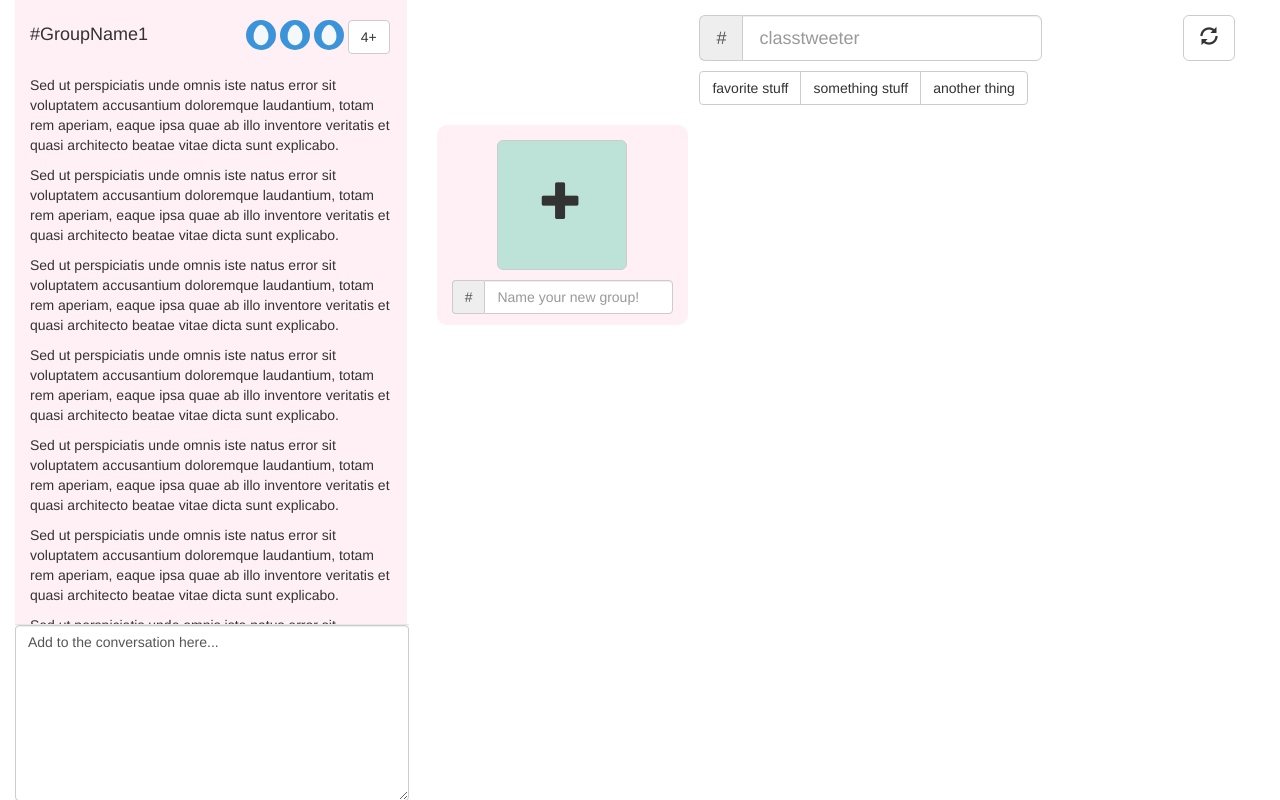
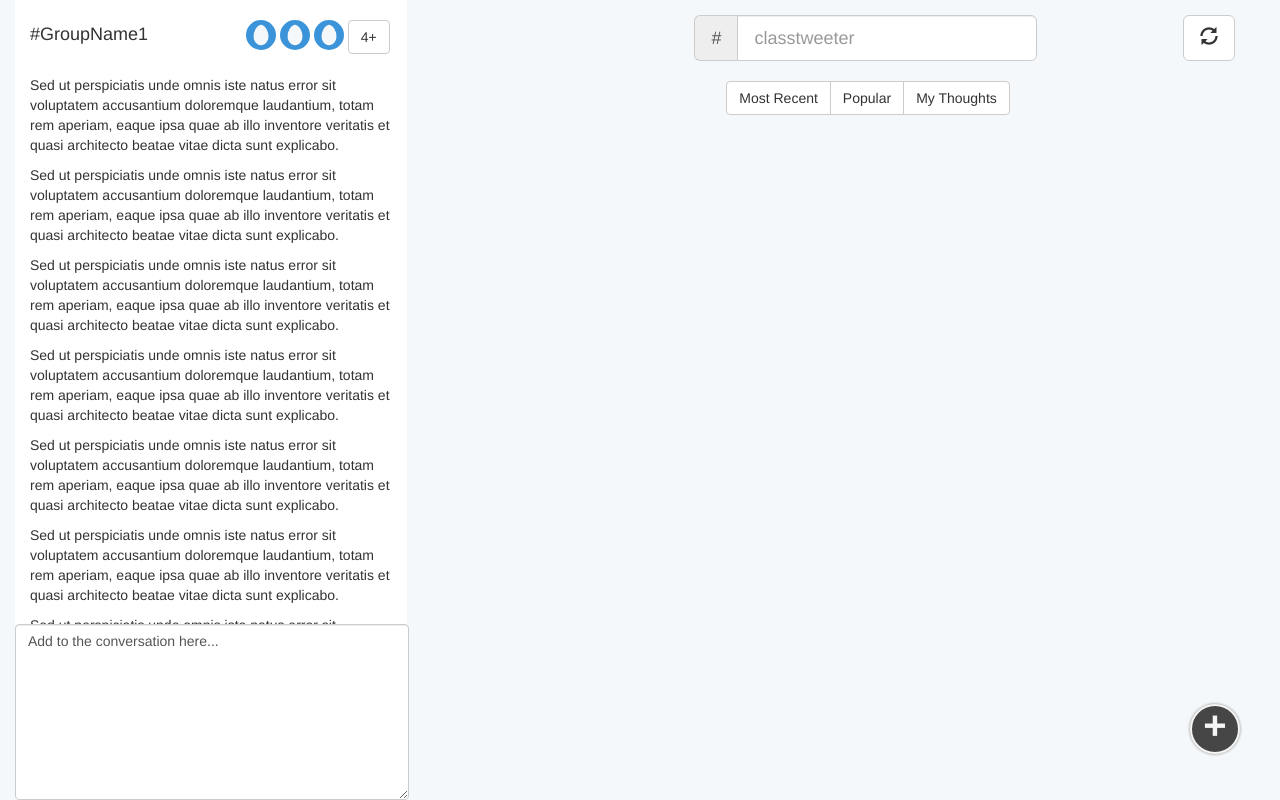
Before and after one commit to JNazare/classtweeter, a Flask app: template templates/classtweeter.html in a window 1280 px wide. Run offline with Flask 2, Linux system fonts and the light colour scheme; the template is opened without the code that fills it, so the values that code supplies are empty; some libraries are stand-ins or nearby versions.

Commit message:
style changes

```diff
--- a/static/css/style.css
+++ b/static/css/style.css
@@ -1,49 +1,26 @@
-body {
-    font-family: 'Georgia', serif;
-    font-size: 16px;
-    margin: 30px;
-    padding: 0;
+body{
+    background-color: #f5f8fa;
 }
 
-img {
-    border: none;
+span.group-name{
+    line-height: 30px;
 }
 
-a {
-    color: #335E79;
+.round-button {
+    display:block;
+    width:50px;
+    height:50px;
+    line-height:38px;
+    border: 2px solid #f5f5f5;
+    border-radius: 50%;
+    color:#f5f5f5;
+    text-align:center;
+    text-decoration:none;
+    background: #464646;
+    box-shadow: 0 0 3px gray;
+    font-size:40px;
+    font-weight:bold;
 }
-
-p.message {
-    color: #335E79;
-    padding: 10px;
-    background: #CADEEB;
+.round-button:hover {
+    background: #262626;
 }
-
-p.error {
-    color: #783232;
-    padding: 10px;
-    background: #EBCACA;
-}
-
-input {
-    font-family: 'Georgia', serif;
-    font-size: 16px;
-    border: 1px solid black;
-    color: #335E79;
-    padding: 2px;
-}
-
-input[type="submit"] {
-    background: #CADEEB;
-    color: #335E79;
-    border-color: #335E79;
-}
-
-input[name="openid"] {
-    background: url(openid.png) 4px no-repeat;
-    padding-left: 24px;
-}
-
-h1, h2 {
-    font-weight: normal;
-}
--- a/templates/classtweeter.html
+++ b/templates/classtweeter.html
@@ -25,28 +25,15 @@
   <p>Sed ut perspiciatis unde omnis iste natus error sit voluptatem accusantium doloremque laudantium, totam rem aperiam, eaque ipsa quae ab illo inventore veritatis et quasi architecto beatae vitae dicta sunt explicabo.</p>
 
   <p>Sed ut perspiciatis unde omnis iste natus error sit voluptatem accusantium doloremque laudantium, totam rem aperiam, eaque ipsa quae ab illo inventore veritatis et quasi architecto beatae vitae dicta sunt explicabo.</p>
-  <nav class="navbar navbar-default navbar-fixed-bottom" style="height: 22vh; width: 30.8vw; background-color:white; margin-left:15px;">
-    <div class="container">
-
-      <textarea class="form-control" style="height: 22vh; width: 30.8vw; background-color:white; margin-left:-15px;">Add to the conversation here...</textarea>
-
-    </div>
+  <nav class="navbar navbar-default navbar-fixed-bottom" style="float: left; height: 22vh; background-color:transparent; border: none; margin-left:15px;">
+    <a style="float:right; margin-top: 10vh; margin-right: 5vh;" href="#" class="round-button">+</a>
+      <textarea class="form-control" style="height: 22vh; width: 30.8vw; background-color:white;">Add to the conversation here...</textarea>
   </nav>
 {% endblock %}
 {% block content %}
-  <div class="col-sm-4 col-md-4 " style="background-color:lavenderblush; height: 200px; overflow: scroll;">
-    <button type="button" class="btn btn-default btn-lg" style="margin-left: 45px; width: 130px; height: 130px; background-color:#bde3d8;font-size: 40px;">
-    <span class="glyphicon glyphicon-plus" style = aria-hidden="true">    </span>
-    </button>
-
-    <div class="input-group" style="margin-top: 10px;">
-      <span class="input-group-addon" id="basic-addon2">#</span>
-      <input type="text" class="form-control" placeholder="Name your new group!" aria-describedby="basic-addon1">
-    </div>
-  </div>
   {% for group in groups %}
-    <div class="col-sm-4 col-md-4" style="background-color:lavenderblush; height: 200px; overflow: scroll;">
-      <strong> {{group.hashtagString | hashtagToGroupname | capitalize}} </strong>
+    <div class="col-sm-4 col-md-4" style="background-color:#fff; height: 200px; overflow: scroll; margin-bottom: 15px;">
+      <span class="group-name"> <strong> {{group.hashtagString | hashtagToGroupname | capitalize}} </strong> </span>
       {% for avatar in group.user_photos %}
         <img src="../static/images/profile_picture.png" class="img-circle" style="height:30px; width:30px; float:right; margin-top: -5px; margin-right: 2px;
         margin-left: 2px;" alt="Circular Image">
--- a/templates/header.html
+++ b/templates/header.html
@@ -1,34 +1,20 @@
-<!-- <a href="/logout" class="pull-right"> Logout </a>
-<div class="page-header">
-  <h1>ClassTweeter</h1>
-</div>
-<div class="input-group">
-  <span class="input-group-addon" id="basic-addon1">#</span>
-  <input type="text" class="form-control" placeholder="Twitter-Handle" aria-describedby="basic-addon1">
-</div>
-<div class="container-fluid">
-  <div class="row">
-    <div class="col-md-offset-4">
-      <div class="btn-group" role="group" aria-label="..." style="margin-bottom: 0px; margin-left: 10px; margin-top: 10px;">
-        <button type="button" class="btn btn-default">favorite stuff</button>
-        <button type="button" class="btn btn-default">somehting stuff</button>
-        <button type="button" class="btn btn-default">another thing</button>
-      </div>
-    </div>
-  </div>
-</div> -->
-
 <button style="float:right;" type="button" class="btn btn-default btn-circle btn-lg"><i class="glyphicon glyphicon-refresh"></i></button>
+<div class="row">
 <div class="col-md-offset-4">
-  <div class="input-group input-group-lg">
+  <div class="input-group input-group-lg" width="100%">
     <span class="input-group-addon" id="basic-addon1">#</span>
     <input style="width: 300px;" type="text" class="form-control" placeholder="classtweeter" aria-describedby="basic-addon1">
   </div>
 </div>
-<div class="col-md-offset-4">
-  <div class="btn-group" role="group" aria-label="..." style="margin-bottom: 25px; margin-top: 10px;">
-    <button type="button" class="btn btn-default">favorite stuff</button>
-    <button type="button" class="btn btn-default">something stuff</button>
-    <button type="button" class="btn btn-default">another thing</button>
+</div>
+<div class="row">
+<div class="col-md-5 col-md-offset-4" style="">
+  <center>
+  <div class="btn-group" role="group" aria-label="..." style="margin-bottom: 25px; margin-top: 10px;" width="100%">
+    <button type="button" class="btn btn-default">Most Recent</button>
+    <button type="button" class="btn btn-default">Popular</button>
+    <button type="button" class="btn btn-default">My Thoughts</button>
   </div>
+</center>
 </div>
+</div>
--- a/templates/layout.html
+++ b/templates/layout.html
@@ -6,6 +6,7 @@
     <meta name="viewport" content="width=device-width, initial-scale=1">
     <title>{% block title %} ClassTweeter {% endblock %}</title>
     <link href="../static/css/bootstrap.css" rel="stylesheet">
+    <link href="../static/css/style.css" rel="stylesheet">
     <!--[if lt IE 9]>
         <script src="https://oss.maxcdn.com/html5shiv/3.7.2/html5shiv.min.js"></script>
         <script src="https://oss.maxcdn.com/respond/1.4.2/respond.min.js"></script>
@@ -14,7 +15,10 @@
   </head>
   <body>
     <div class="container-fluid">
-      <div class="col-sm-4 col-md-4" style="background-color:lavenderblush; margin-top: 0px; padding-right: 15px;
+      <div class="col-sm-4 col-md-4" style="
+                background-color:#fff;
+                margin-top: 0px;
+                padding-right: 15px;
                 padding-left: 15px;
                 padding-top: 15px;
                 padding-bottom: 15px;
```
